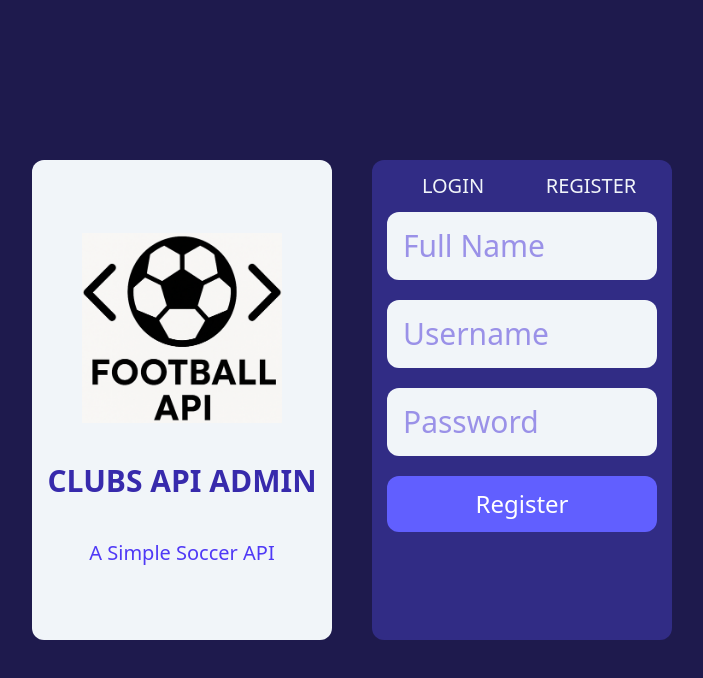
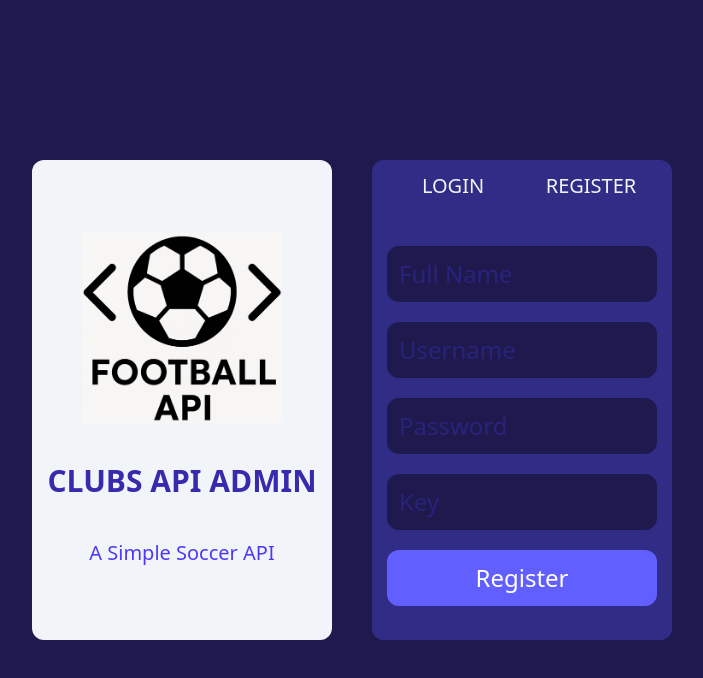
Before and after one commit to romulomelendez/admin-clubs-api-app, an Angular app: page / in a window 1280 px wide. Both pictures are taken after a click on the element "REGISTER". Shown: the top 678 px of the page, without its empty margins (288-991 px from the left). Built offline with nearby package versions, Linux system fonts and the light colour scheme; no server answers.

Commit message:
update: little styles update

```diff
--- a/src/app/components/login-tab/login-tab.component.html
+++ b/src/app/components/login-tab/login-tab.component.html
@@ -1,8 +1,8 @@
 <section class="flex justify-center items-center h-full w-full">
     <form [formGroup]="loginForm" (ngSubmit)="handleLogin()" class="flex flex-col items-center gap-5">
-        <input formControlName="username" type="text" placeholder="Username" class="text-3xl bg-slate-100 rounded-xl w-[90%] p-4 text-indigo-700 outline-none" />
-        <input formControlName="password" type="password" placeholder="Password" class="text-3xl bg-slate-100 rounded-xl w-[90%] p-4 text-indigo-700 outline-none" />
-        <button type="submit" class="text-2xl text-center bg-indigo-500 rounded-xl w-[90%] p-3 text-white text-bold">
+        <input formControlName="username" type="text" placeholder="Username" class="text-2xl bg-indigo-950 rounded-xl w-[90%] p-3 text-indigo-800 outline-none" />
+        <input formControlName="password" type="password" placeholder="Password" class="text-2xl bg-indigo-950 rounded-xl w-[90%] p-3 text-indigo-800 outline-none" />
+        <button type="submit" class="text-lg text-center bg-indigo-500 rounded-xl w-[90%] p-2 text-white text-bold cursor-pointer">
             LOGIN
         </button>
     </form>
--- a/src/app/components/register-tab/register-tab.component.html
+++ b/src/app/components/register-tab/register-tab.component.html
@@ -1,9 +1,10 @@
 <section class="flex justify-center items-center h-full w-full">
     <div class="flex flex-col items-center gap-5">
-        <input type="text" placeholder="Full Name" class="text-3xl bg-slate-100 rounded-xl w-[90%] p-4 text-indigo-700 outline-none" />
-        <input type="text" placeholder="Username" class="text-3xl bg-slate-100 rounded-xl w-[90%] p-4 text-indigo-700 outline-none" />
-        <input type="password" placeholder="Password" class="text-3xl bg-slate-100 rounded-xl w-[90%] p-4 text-indigo-700 outline-none" />
-        <button class="text-2xl text-center bg-indigo-500 rounded-xl w-[90%] p-3 text-white text-bold">
+        <input type="text" placeholder="Full Name" class="text-2xl bg-indigo-950 rounded-xl w-[90%] p-3 text-indigo-800 outline-none" />
+        <input type="text" placeholder="Username" class="text-2xl bg-indigo-950 rounded-xl w-[90%] p-3 text-indigo-800 outline-none" />
+        <input type="password" placeholder="Password" class="text-2xl bg-indigo-950 rounded-xl w-[90%] p-3 text-indigo-800 outline-none" />
+        <input type="text" placeholder="Key" class="text-2xl bg-indigo-950 rounded-xl w-[90%] p-3 text-indigo-800 outline-none" />
+        <button class="text-2xl text-center bg-indigo-500 rounded-xl w-[90%] p-3 text-white text-bold cursor-pointer">
             Register
         </button>
     </div>
--- a/src/app/components/tabs/tabs.component.html
+++ b/src/app/components/tabs/tabs.component.html
@@ -1,8 +1,10 @@
 <div class="flex flex-col w-full h-full bg-indigo-900 rounded-xl">
     <app-tab-menu />
-    @if (tabSelected() === "login") {
-        <app-login-tab />
-    } @else {
-        <app-register-tab />
-    }
+    <div class="flex justify-center items-center w-full h-full bg-indigo-900 rounded-xl">
+        @if (tabSelected() === "login") {
+            <app-login-tab />
+        } @else {
+            <app-register-tab />
+        }
+    </div>
 </div>
```
